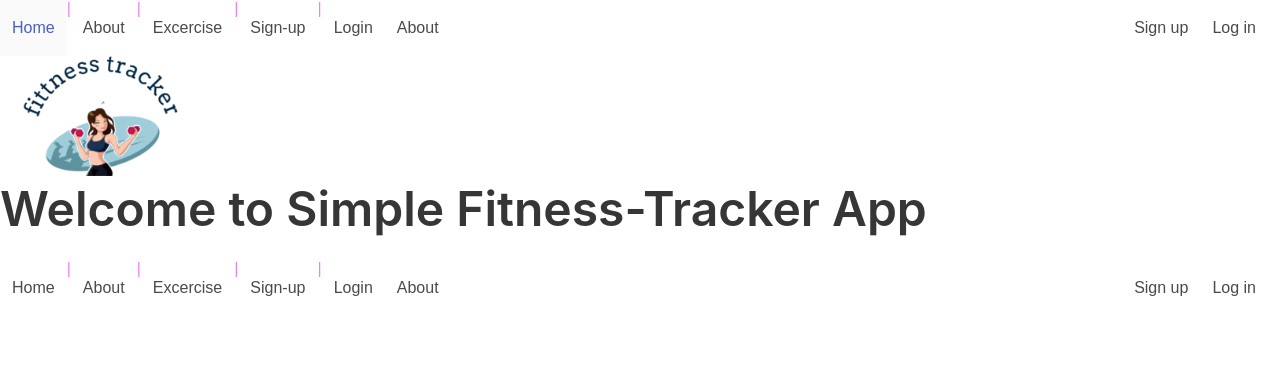
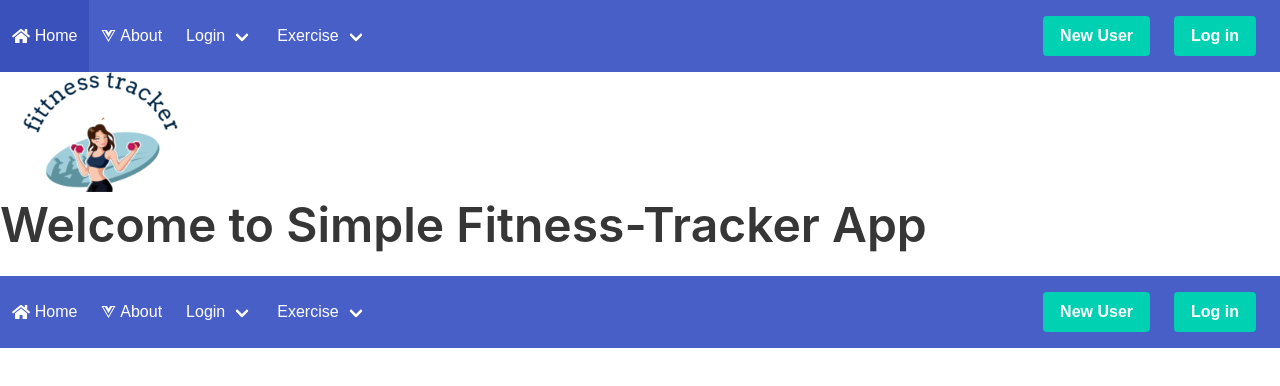
Before and after one commit to gorlagup1/fitness-tracker, a Vue app in the folder client/: page / in a window 1280 px wide. Shown: the top 386 px of the page. Built offline with nearby package versions, Linux system fonts and the light colour scheme.

Commit message:
--- Auto-Git Commit ---

```diff
--- a/client/src/components/HelloWorld.vue
+++ b/client/src/components/HelloWorld.vue
@@ -1,77 +1,94 @@
+
 <template>
-<nav class="navbar" role="navigation" aria-label="main navigation">
+  <nav class="navbar is-link" role="navigation" aria-label="main navigation">
     <div class="navbar-brand">
+        <router-link exact-active-class="active" class="navbar-item" to="/">
+            <i class="fas fa-home fa-pull-left"></i>
+            Home
+        </router-link>
 
-
-
-   <a :class="{ 'is-active':isOpen }" @click="isOpen = !isOpen" role="button" class="navbar-burger burger" aria-label="menu" aria-expanded="false" >
+        <a @click.prevent="isOpen = !isOpen" role="button" class="navbar-burger burger" aria-label="menu" aria-expanded="false" data-target="navbarBasicExample">
             <span aria-hidden="true"></span>
             <span aria-hidden="true"></span>
             <span aria-hidden="true"></span>
         </a>
     </div>
-  <div :class="{ 'is-active':isOpen }" class="navbar-menu">
+
+    <div id="navbarBasicExample" class="navbar-menu" :class="{ 'is-active' : isOpen }">
         <div class="navbar-start">
 
-
-
-      <router-link to="/Home" class="navbar-item" active-class="is-current" exact>Home</router-link>|
-      <router-link to="/About" class="navbar-item" active-class="is-current" exact>About</router-link>|
-      <router-link to="/Excercise" class="navbar-item" active-class="is-current">Excercise</router-link>|
-      <router-link to="/Sign-up" class="navbar-item" active-class="is-current">Sign-up</router-link>|
-      <router-link to="/Login" class="navbar-item" active-class="is-current">Login</router-link>
+        <router-link exact-active-class="active" class="navbar-item" to="/about">
+            <i class="fab fa-vuejs fa-pull-left"></i>
+            About
+        </router-link>
 
       <div class="navbar-item has-dropdown is-hoverable">
 
+      <a class="navbar-link">
+        Login
+      </a>
+
       <div class="navbar-dropdown">
-          <router-link to="/Exercise" class="navbar-item">
-            Exercise</router-link>
+       <router-link exact-active-class="active" class="navbar-item" to="/log">
+            <i class="fab fa-vuejs fa-pull-left"></i>
+          Login
+        </router-link>
+       <router-link exact-active-class="active" class="navbar-item" to="/adminsamples">
+            <i class="fab fa-vuejs fa-pull-left"></i>
+          Sign-Up
+        </router-link>
       </div>
     </div>
 
   <div class="navbar-item has-dropdown is-hoverable">
-        <a class="navbar-item">
-          About</a>
 
+  <a class="navbar-link">
+      Exercise
+    </a>
 
     <div class="navbar-dropdown">
-          <router-link to="/contact" class="navbar-item">
-            Contact</router-link>
-
+       <router-link exact-active-class="active" class="navbar-item" to="/contact">
+            <i class="fab fa-vuejs fa-pull-left"></i>
+        Contact
+      </router-link>
       <hr class="navbar-divider">
-          <router-link to="/report" class="navbar-item">
-            Report an issue</router-link>
-
-
-
+       <router-link exact-active-class="active" class="navbar-item" to="/report">
+            <i class="fab fa-vuejs fa-pull-left"></i>
+        Report an issue
+      </router-link>
     </div>
   </div>
 </div>
 
-
     <div class="navbar-end">
       <div class="navbar-item">
-
-          <router-link to="/sign" class="navbar-item">
-            Sign up</router-link>
-
-          <router-link to="/login" class="navbar-item">
-            Log in</router-link>
-
-
+        <div class="buttons">
+        <router-link exact-active-class="active" class="navbar-item" to="/newuser">
+          <a class="button is-primary">
+            <strong>New User</strong>
+          </a>
+        </router-link>
+        <router-link exact-active-class="active" class="navbar-item" to="/login">
+          <a class="button is-primary">
+            <strong>Log in</strong>
+          </a>
+        </router-link>
         </div>
       </div>
     </div>
-
-
+  </div>
 </nav>
 </template>
-
 <script>
 export default {
   data: ()=>({
     isOpen: false
-  })
+  }),
+  methods:{
+    isTest(){
+      console.log('Anything')
+    }
+  }
 }
 </script>
 
```
Lines whose indentation alone changed are shown as unchanged.
